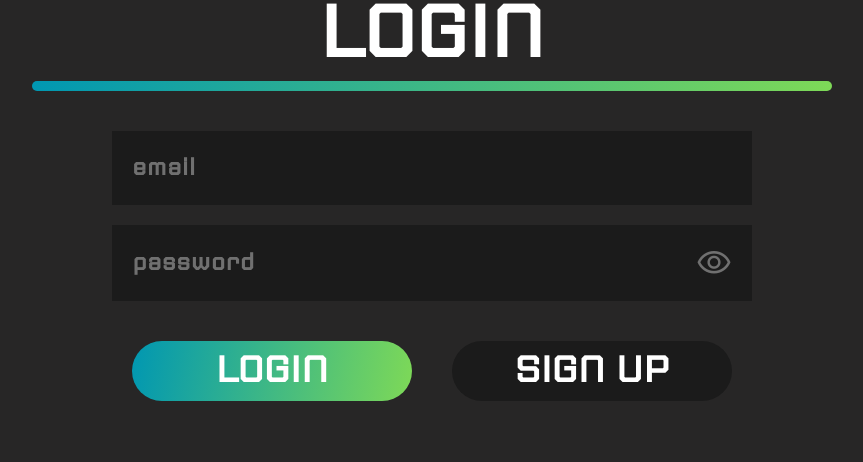
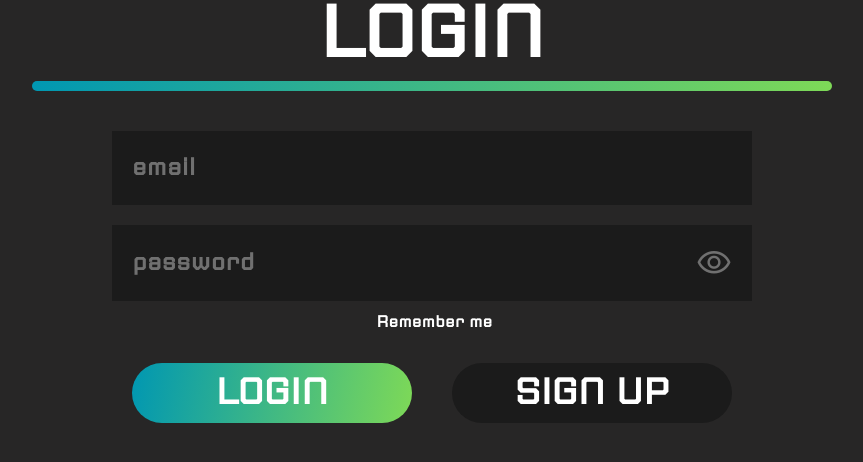
Before and after one commit to misiak125/ReClick, a Flask app: page /login in a window 1280 px wide. Shown: the part 204-666 px from the top of the page, without its empty margins (208-1071 px from the left). Run offline with Flask 3, Linux system fonts and the light colour scheme; some libraries are stand-ins or nearby versions; some web fonts are replaced.

Commit message:
powróciłem checkboxa ale wyglada jak guwno

```diff
--- a/website/templates/login.html
+++ b/website/templates/login.html
@@ -21,6 +21,10 @@
             </button>
         </div>
 
+        <div>
+            {{ render_field(form.remember_me) }}
+        </div>
+
 
         <div class="login-button-box">
             <button class="login-button" id="login-button-login">
```
